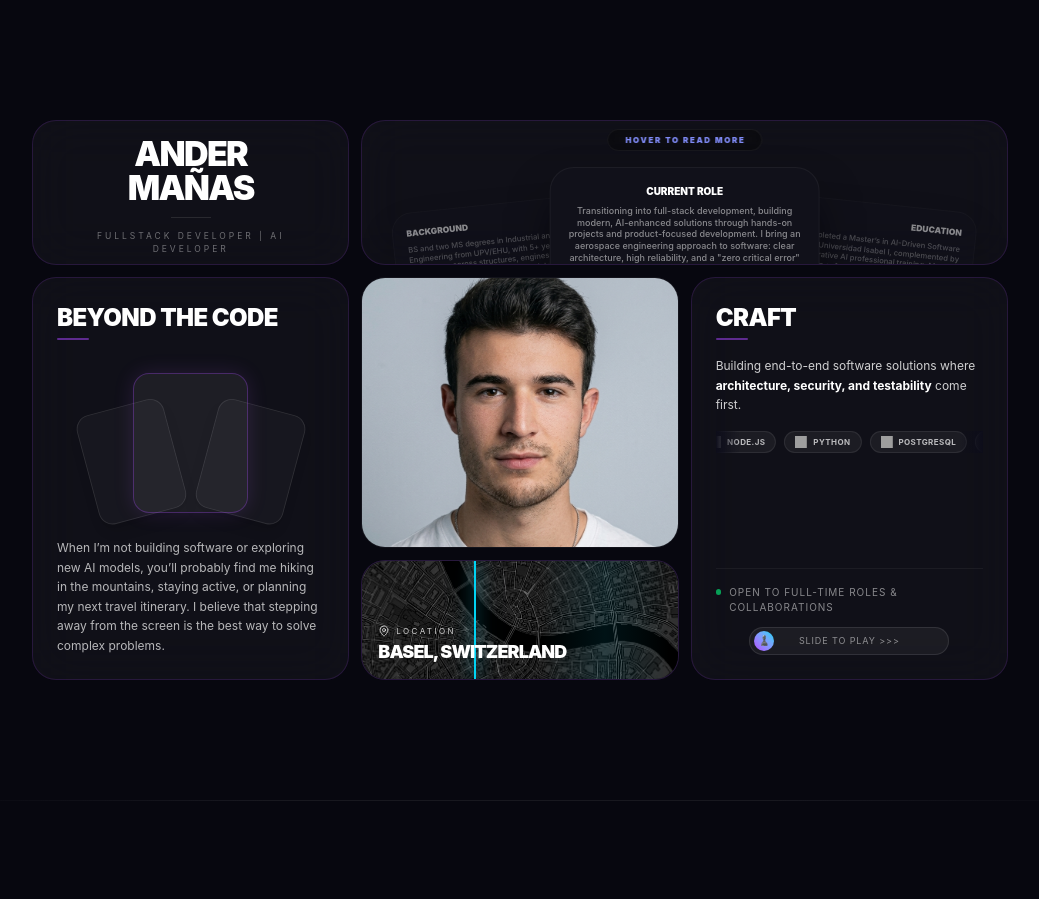
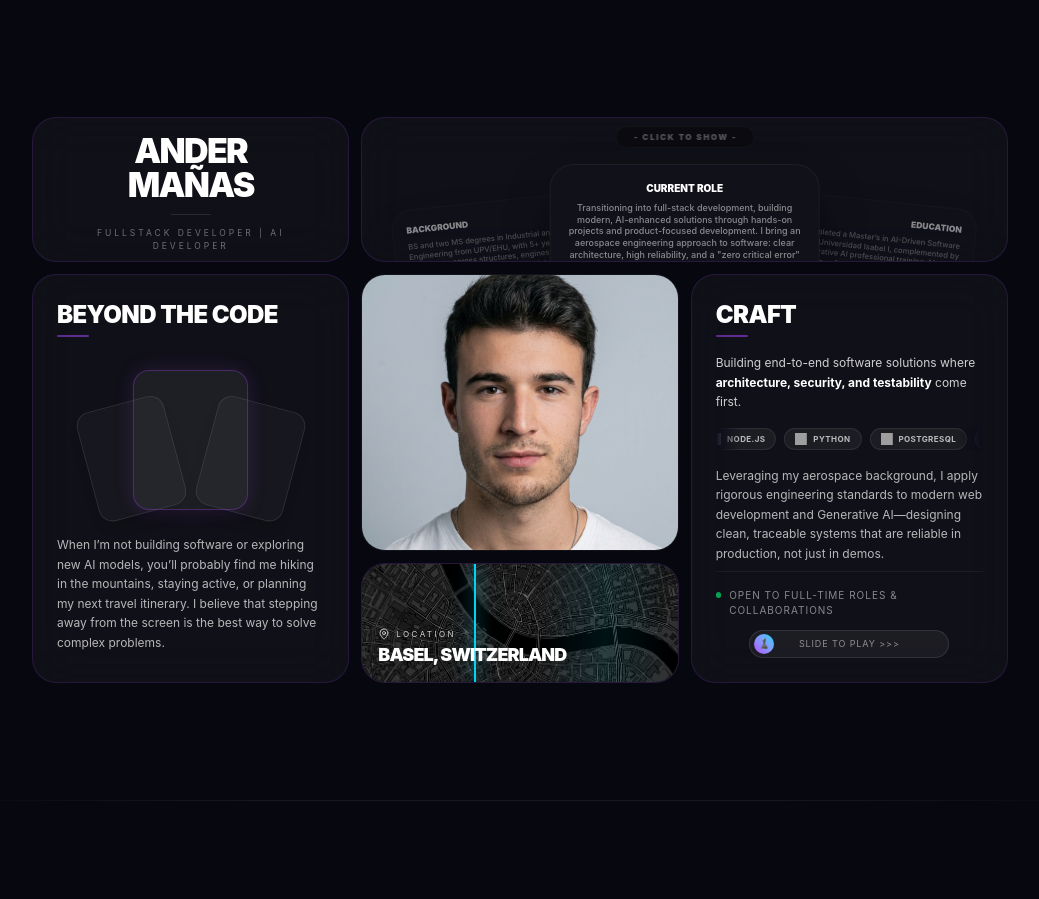
Before and after one commit to andermanasalb/Portfolio, a Next.js app: page / in a window 1280 px wide. Shown: the part 800-1699 px from the top of the page, without its empty margins (120-1159 px from the left). Built offline with nearby package versions, Linux system fonts and the light colour scheme; grey boxes are pictures that could not be loaded.

Commit message:
feat: add About Me section with interactive info columns, scrolling tech stack, location radar, and photo deck.

```diff
--- a/src/components/about.tsx
+++ b/src/components/about.tsx
@@ -123,13 +123,19 @@ function InfoColGroup() {
       {/* Desktop Hover View */}
       <div className="hidden md:block absolute inset-0">
         <motion.div
-          animate={{ opacity: isHoveringAny ? 0 : 1, y: isHoveringAny ? -10 : 0 }}
-          transition={{ duration: 0.3 }}
+          animate={{
+            opacity: isHoveringAny ? 0 : [0.4, 1, 0.4],
+            y: isHoveringAny ? -10 : 0
+          }}
+          transition={{
+            opacity: isHoveringAny ? { duration: 0.3 } : { duration: 2, repeat: Infinity, ease: "easeInOut" },
+            y: { duration: 0.3 }
+          }}
           className="absolute top-2 left-1/2 -translate-x-1/2 flex items-center justify-center pointer-events-none z-30"
         >
           <div className="flex items-center justify-center px-4 py-1 rounded-full border border-white/5 bg-black/40 backdrop-blur-md">
-            <span className="text-[8px] font-black uppercase tracking-[0.2em] text-[#818cf8] ml-[0.2em]">
-              Hover to read more
+            <span className="text-[8px] font-black uppercase tracking-[0.2em] text-white/40 ml-[0.2em]">
+              - CLICK TO SHOW -
             </span>
           </div>
         </motion.div>
@@ -382,6 +388,9 @@ export function About() {
             Building end-to-end software solutions where <strong className="text-white">architecture, security, and testability</strong> come first.
           </p>
           <TagStrip />
+          <p className="text-xs leading-relaxed text-white/70 mt-4 mb-2">
+            Leveraging my aerospace background, I apply rigorous engineering standards to modern web development and Generative AI—designing clean, traceable systems that are reliable in production, not just in demos.
+          </p>
           <div className="flex flex-col gap-2 mt-auto pt-4 border-t border-white/[0.05]">
             <div className="flex items-start gap-2">
               <span className="w-1.5 h-1.5 mt-1 rounded-full bg-green-400 animate-pulse" />
```
